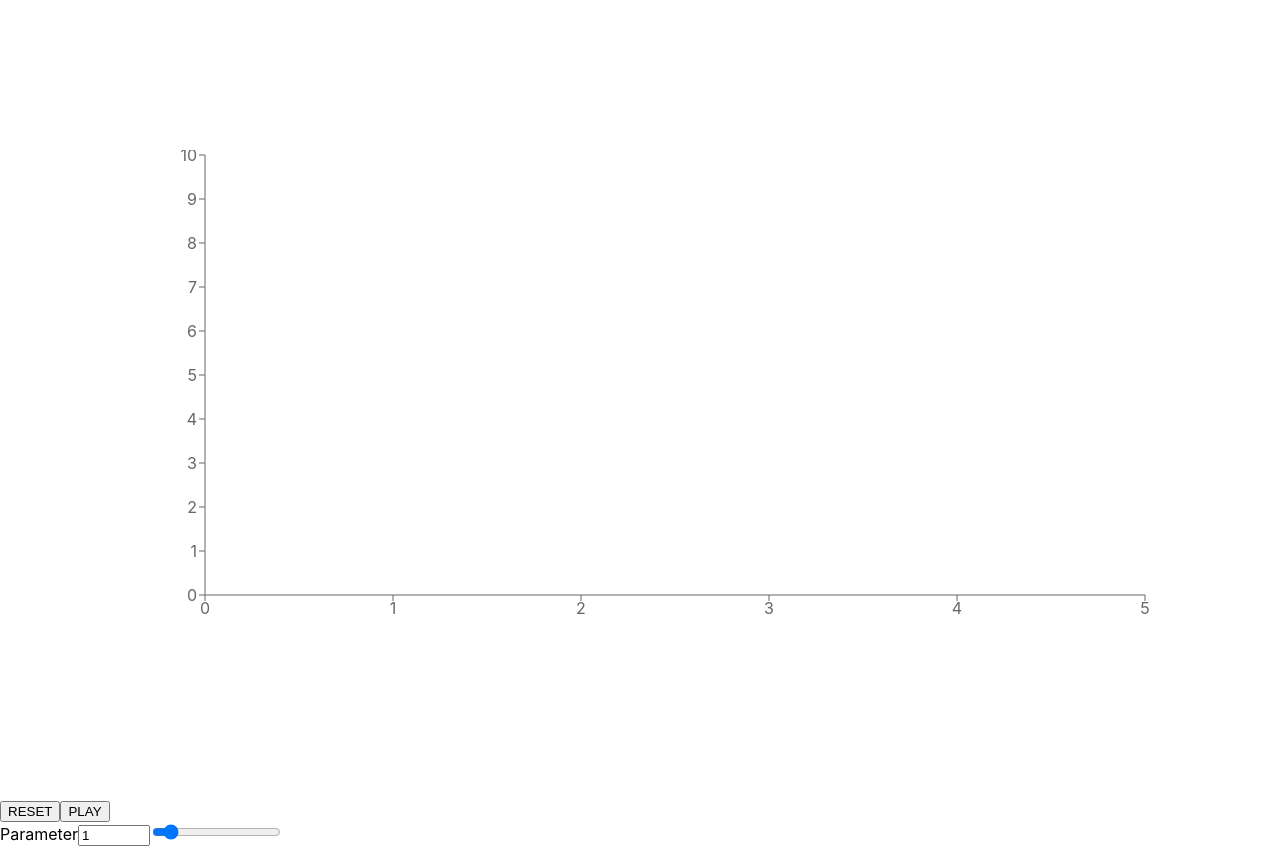
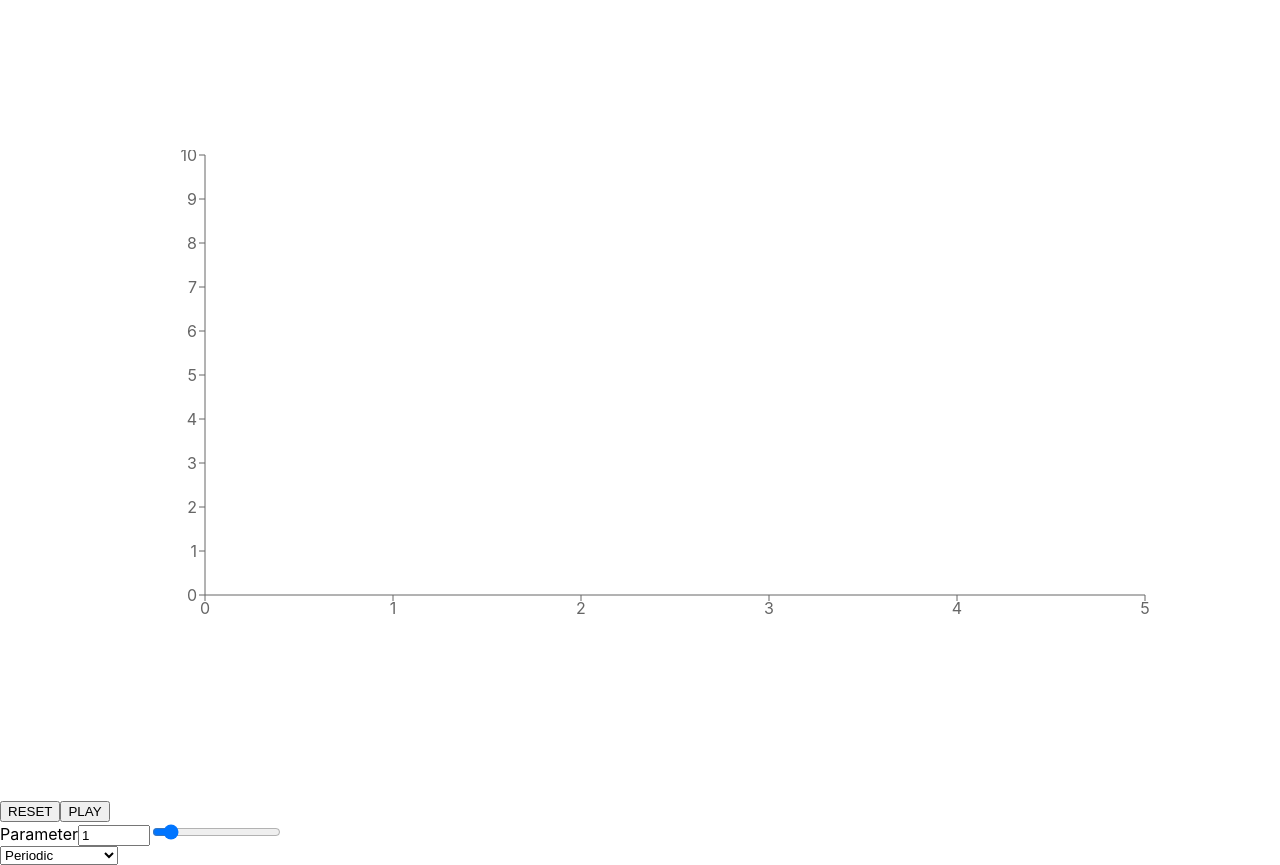
Before and after one commit to mrkobhrai/drawing-sounds, a React (Create React App) app in the folder frontend/: page / in a window 1280 px wide. Built offline with nearby package versions, Linux system fonts and the light colour scheme.

Commit message:
Add selector for the kernel type

```diff
--- a/frontend/src/App.tsx
+++ b/frontend/src/App.tsx
@@ -1,15 +1,33 @@
 import React, {ChangeEvent, useRef, useState} from 'react';
 import './App.css';
+import './SASSStyles.scss';
 import SoundGenerator from './SoundGenerator';
 import PointFetcher from './PointFetcher';
 import SoundGraph from './SoundGraph';
+
+const kernels = {
+  'Periodic': 'periodic',
+  'Square Rational': 'sqrat',
+}
 
 function App() {
   const graphRef = useRef<SoundGraph>(null);
   const [soundGenerator] = useState<SoundGenerator>(new SoundGenerator());
   const [pointFetcher] = useState<PointFetcher>(new PointFetcher());
   const [parameter, setParameter] = useState(1);
-  const [inputGraph] = useState(<SoundGraph ref={graphRef}  soundGenFunc={soundGenerator.generateSound} resetSoundFunc={soundGenerator.resetSound} getDataFunc={pointFetcher.fetchData} />)
+  const [inputGraph] = useState(<SoundGraph ref={graphRef}  soundGenFunc={soundGenerator.generateSound} resetSoundFunc={soundGenerator.resetSound} getDataFunc={pointFetcher.fetchData} kernel='periodic'/>)
+
+  const generateKernelDropdown: () => void = () => {
+    const options = []
+    for (let [label, value] of Object.entries(kernels)) {
+      options.push(<option label={label} value={value}/>)
+    }
+    return <select onChange={(e) => {
+      graphRef.current?.setState({kernel: e.target.value})
+    }}>
+      {options}
+    </select>
+  }
 
   const updateParameter: (event: ChangeEvent<HTMLInputElement>) => void = (event) => {
     setParameter(parseFloat(event.target.value))
@@ -23,6 +41,7 @@ function App() {
     <label> Parameter
       <input type="number" min={0} max={10} step={0.5} value={parameter} onChange={updateParameter}/>
       <input type="range" min={0} max={10} step={0.5} value={parameter} onChange={updateParameter}/>
+      {generateKernelDropdown()}
     </label>
   </div>
 }
--- a/frontend/src/PointFetcher.ts
+++ b/frontend/src/PointFetcher.ts
@@ -1,9 +1,18 @@
 import axios from 'axios';
+
+export interface FetchDataBody {
+    points: number[][],
+    kernel: string,
+}
 
 class PointFetcher {
 
-    fetchData: (points: number[][]) => Promise<number[][]> = async (points: number[][]) => {
-        const postBody = { points };
+    fetchData: (body: FetchDataBody) => Promise<number[][]>
+        = async (body: FetchDataBody) => {
+        const postBody = {
+            points: body.points,
+            kernel: body.kernel,
+        };
         const data = await axios.post('http://localhost:5000/', postBody)
             .then(result => (result.data as any).samples)
             .catch((error) => {
--- a/frontend/src/SASSStyles.module.scss
+++ b/frontend/src/SASSStyles.scss
@@ -13,3 +13,7 @@ svg {
     }
   }
 }
+
+select {
+  display: block;
+}
--- a/frontend/src/SoundGenerator.ts
+++ b/frontend/src/SoundGenerator.ts
@@ -1,9 +1,6 @@
 import * as Tone from 'tone';
 import {Oscillator, PitchShift} from "tone";
 
-/**
- * @param {React.RefObject<InputGraph>} graphRef Reference to input graph
- */
 class SoundGenerator {
     oscillator: Oscillator;
     pitchShifter: PitchShift;
--- a/frontend/src/SoundGraph.tsx
+++ b/frontend/src/SoundGraph.tsx
@@ -1,20 +1,23 @@
 import React from "react";
 import { Line, XAxis, YAxis, Tooltip, ComposedChart, Scatter } from 'recharts';
+import {FetchDataBody} from "./PointFetcher";
 
 interface Props {
     width?: number,
     height?: number,
-    getDataFunc: (points: number[][]) => Promise<number[][]>
+    getDataFunc: (body: FetchDataBody) => Promise<number[][]>
     soundGenFunc: (points: {
                             x: number;
                             y: number;
                         }[]) => void
     resetSoundFunc: () => void
+    kernel: string
 }
 
 interface State {
     userPoints: { x: number; y: number; }[]
     generatedPoints: { x: number; y: number; }[]
+    kernel: string
 }
 
 class SoundGraph extends React.Component<Props, State> {
@@ -26,7 +29,8 @@ class SoundGraph extends React.Component<Props, State> {
 
     state: State = {
         userPoints: [],
-        generatedPoints: []
+        generatedPoints: [],
+        kernel: this.props.kernel,
     }
 
     handleClick = (e:any) => {
@@ -52,7 +56,7 @@ class SoundGraph extends React.Component<Props, State> {
         // Get the user points
         const userData = this.getUserPoints();
         // Get the gaussian data
-        const generatedData = (await this.props.getDataFunc(userData))[0];
+        const generatedData = (await this.props.getDataFunc({points: userData, kernel: this.state.kernel}))[0];
         // Calculate the distribution for the number of data points and X axis
         const xDistribution = this.maxX / generatedData.length;
         // Filter returned values to be positive
```
